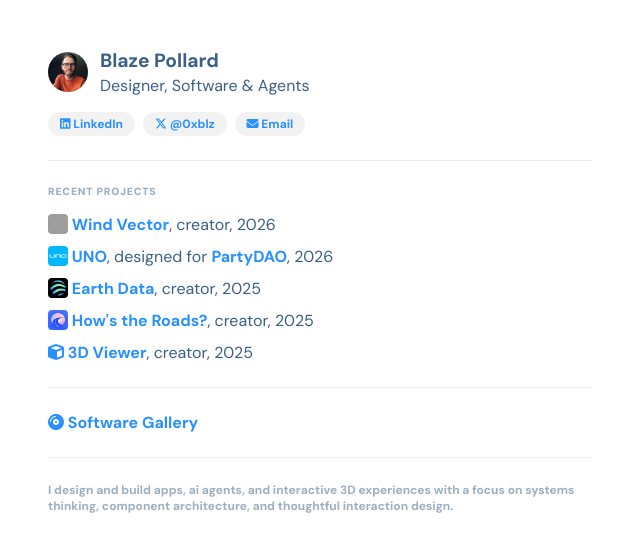
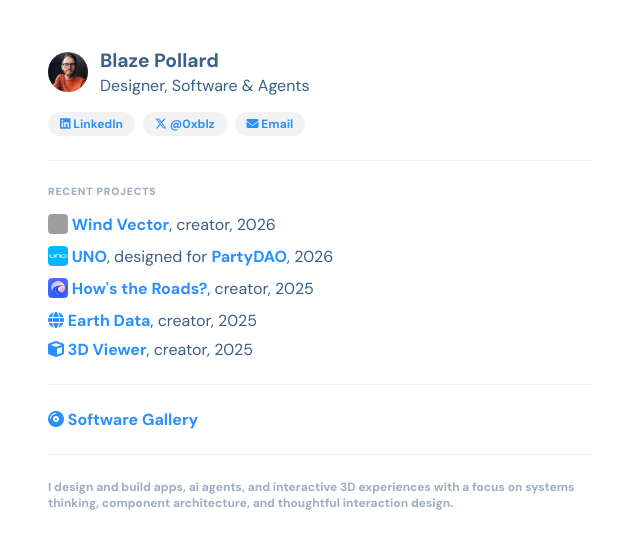
Before and after one commit to 0xblz/blaze-design, a Jekyll site: the page built from index.html, in a window 1280 px wide. Shown: the top 552 px of the page, without its empty margins (0-640 px from the left). Built offline with Jekyll 4.4.1, drawn with Linux system fonts in a browser that asks for light colours; nearby versions of some CDN libraries; grey boxes are pictures that could not be loaded.

Commit message:
updated icon / image

```diff
--- a/index.html
+++ b/index.html
@@ -24,8 +24,8 @@
 <ul>
     <li><a href="https://windvector.app" target="_blank"><img src="https://windvector.app/assets/images/app-icon.jpg" alt="Wind Vector"> Wind Vector</a>, creator, 2026</li>
     <li><a href="https://world.org/ecosystem/app_a4f7f3e62c1de0b9490a5260cb390b56" target="_blank"><img src="/assets/images/uno.png" alt="UNO"> UNO</a>, designed for <a href="https://x.com/prtyDAO" target="_blank">PartyDAO</a>, 2026</li>
-    <li><a href="https://earthdatafeed.com/" target="_blank"><img src="/assets/images/earthdatafeed.jpg" alt="Earth Data"> Earth Data</a>, creator, 2025</li>
     <li><a href="https://apps.apple.com/us/app/hows-the-roads/id6742173400" target="_blank"><img src="/assets/images/roads.png" alt="How's the Roads?"> How's the Roads?</a>, creator, 2025</li>
+    <li><a href="https://earthdatafeed.com/" target="_blank"><i class="fa-solid fa-globe"></i> Earth Data</a>, creator, 2025</li>
     <li><a href="https://3d.blaze.design/" target="_blank"><i class="fa-solid fa-cube"></i> 3D Viewer</a>, creator, 2025</li>
 </ul>
 
```
